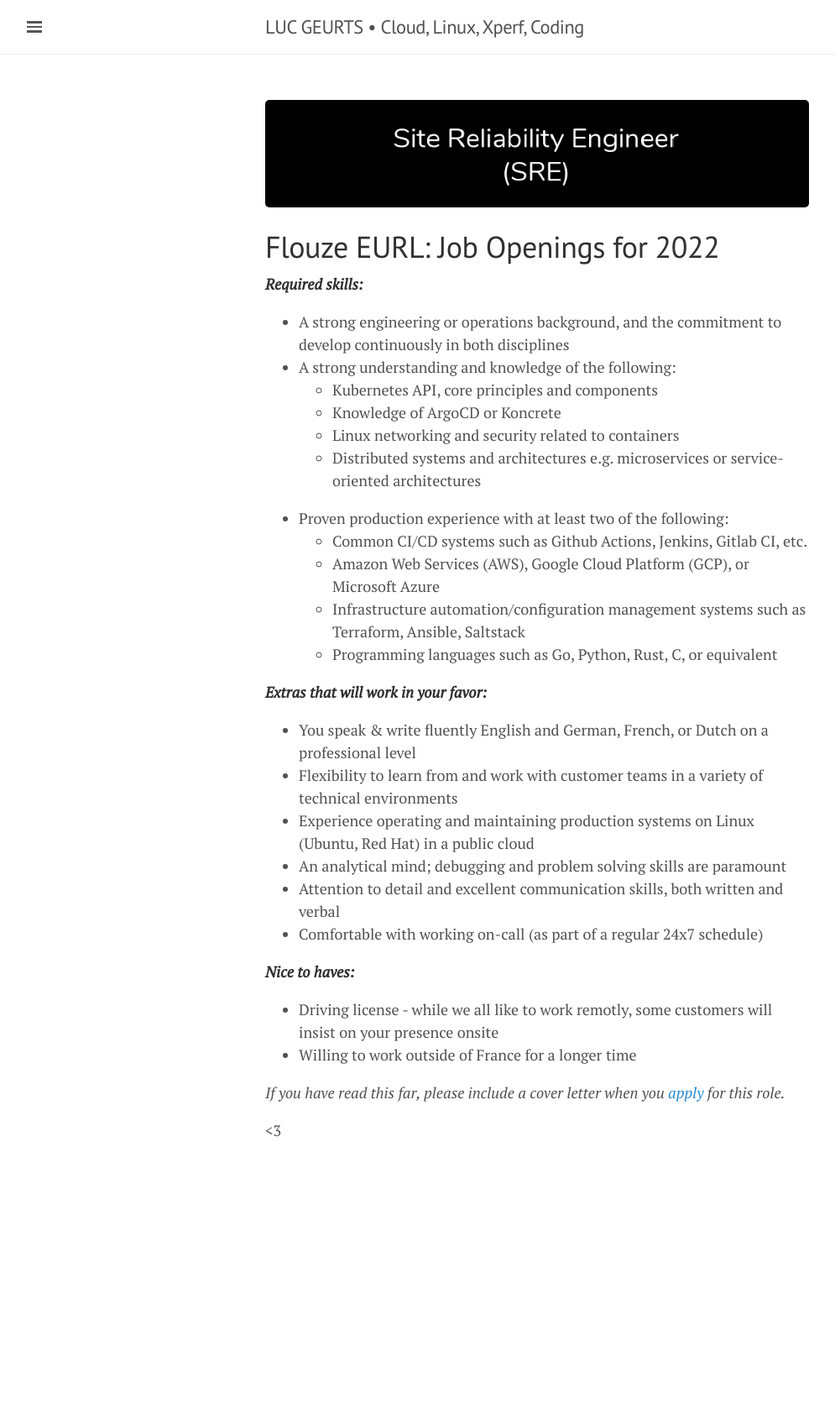
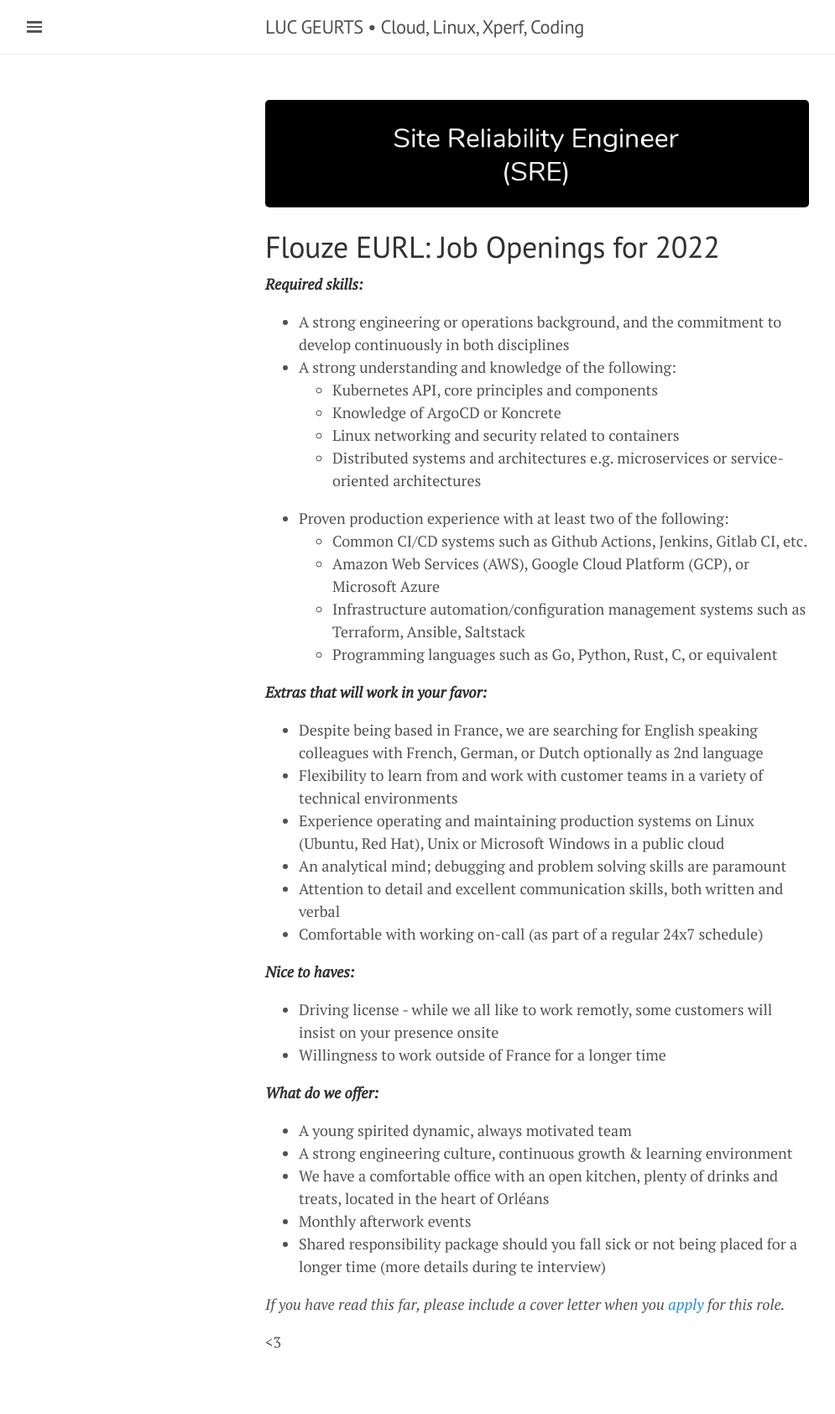
Before and after one commit to lgeurts/lgeurts.github.io, a Jekyll site: the page built from APPLICATION_FORM.md, in a window 1280 px wide. Shown: the whole page at 84% size, without its empty margins (0-995 px from the left). Built offline with Jekyll 4.4.1, drawn with Linux system fonts in a browser that asks for light colours; nearby versions of some CDN libraries; our own code applies the rules of GitHub Pages for plain Markdown files; before the commit the page ends 1432 px from its top, so only the background shows below that.

Commit message:
Update APPLICATION_FORM.md

```diff
--- a/APPLICATION_FORM.md
+++ b/APPLICATION_FORM.md
@@ -17,16 +17,23 @@
     * Programming languages such as Go, Python, Rust, C, or equivalent
 
 ***Extras that will work in your favor:***
-- You speak & write fluently English and German, French, or Dutch on a professional level
+- Despite being based in France, we are searching for English speaking colleagues with French, German, or Dutch optionally as 2nd language
 - Flexibility to learn from and work with customer teams in a variety of technical environments
-- Experience operating and maintaining production systems on Linux (Ubuntu, Red Hat) in a public cloud
+- Experience operating and maintaining production systems on Linux (Ubuntu, Red Hat), Unix or Microsoft Windows in a public cloud
 - An analytical mind; debugging and problem solving skills are paramount
 - Attention to detail and excellent communication skills, both written and verbal
 - Comfortable with working on-call (as part of a regular 24x7 schedule)
 
 ***Nice to haves:***
 - Driving license - while we all like to work remotly, some customers will insist on your presence onsite
-- Willing to work outside of France for a longer time
+- Willingness to work outside of France for a longer time
+
+***What do we offer:***
+- A young spirited dynamic, always motivated team
+- A strong engineering culture, continuous growth & learning environment
+- We have a comfortable office with an open kitchen, plenty of drinks and treats, located in the heart of Orléans
+- Monthly afterwork events
+- Shared responsibility package should you fall sick or not being placed for a longer time (more details during te interview)
 
 *If you have read this far, please include a cover letter when you [apply](flouze-eurl@pm.me) for this role.*
 
```
